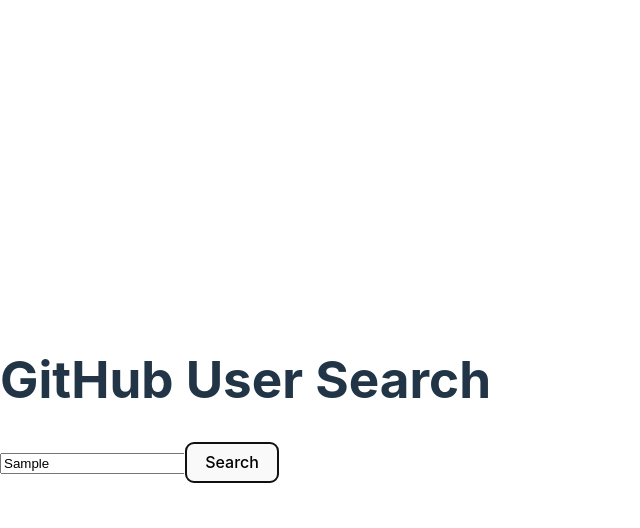
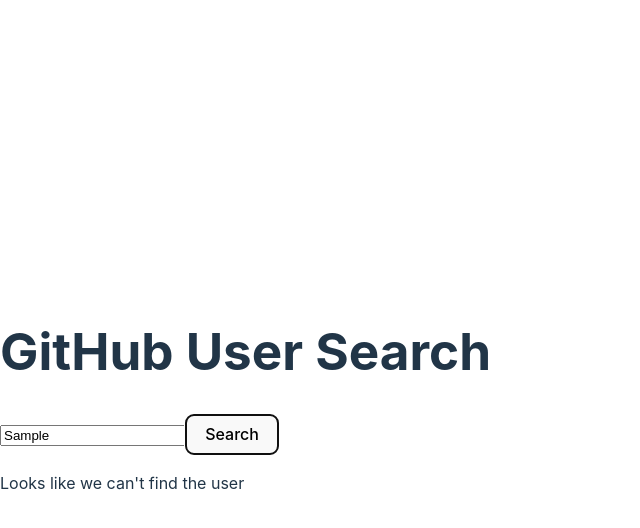
Before and after one commit to steph10920/alx-fe-reactjs, a React (Vite) app in the folder github-user-search/: page / in a window 1280 px wide. Both pictures are taken after typing "Sample" into the empty fields and a click on the button "Search". Shown: the top 528 px of the page, without its empty margins (0-640 px from the left). Built offline with nearby package versions, Linux system fonts and the light colour scheme; no server answers.

Commit message:
firsts recipe  project serach commit

```diff
--- a/github-user-search/src/App.jsx
+++ b/github-user-search/src/App.jsx
@@ -1,18 +1,24 @@
 // src/App.jsx
 import React, { useState } from 'react';
-import axios from 'axios';
 import SearchInput from './components/SearchInput';
-import UserCard from './components/UserCard';
+import { fetchUserData } from './services/githubService';
 
 function App() {
   const [userData, setUserData] = useState(null);
+  const [loading, setLoading] = useState(false);
+  const [error, setError] = useState('');
 
   const searchUser = async (username) => {
+    setLoading(true);
+    setError('');
+    setUserData(null);
     try {
-      const response = await axios.get(`https://api.github.com/users/${username}`);
-      setUserData(response.data);
+      const data = await fetchUserData(username);
+      setUserData(data);
     } catch (error) {
-      console.error('Error fetching user data:', error);
+      setError('Looks like we can\'t find the user');
+    } finally {
+      setLoading(false);
     }
   };
 
@@ -20,7 +26,24 @@ function App() {
     <div className="App">
       <h1>GitHub User Search</h1>
       <SearchInput onSearch={searchUser} />
-      <UserCard userData={userData} />
+
+      {loading && <p>Loading...</p>}
+
+      {error && <p>{error}</p>}
+
+      {userData && (
+        <div>
+          <img src={userData.avatar_url} alt={userData.login} width={100} />
+          <h2>{userData.name || userData.login}</h2>
+          <p>Followers: {userData.followers}</p>
+          <p>Following: {userData.following}</p>
+          <p>
+            <a href={userData.html_url} target="_blank" rel="noopener noreferrer">
+              Visit GitHub Profile
+            </a>
+          </p>
+        </div>
+      )}
     </div>
   );
 }
--- a/github-user-search/src/components/SearchInput.jsx
+++ b/github-user-search/src/components/SearchInput.jsx
@@ -8,20 +8,23 @@ function SearchInput({ onSearch }) {
     setUsername(event.target.value);
   };
 
-  const handleSearch = () => {
-    onSearch(username);
+  const handleSubmit = (event) => {
+    event.preventDefault();
+    if (username.trim()) {
+      onSearch(username);
+    }
   };
 
   return (
-    <div>
+    <form onSubmit={handleSubmit}>
       <input
         type="text"
         placeholder="Enter GitHub username"
         value={username}
         onChange={handleInputChange}
       />
-      <button onClick={handleSearch}>Search</button>
-    </div>
+      <button type="submit">Search</button>
+    </form>
   );
 }
 
--- a/github-user-search/src/services/githubService.js
+++ b/github-user-search/src/services/githubService.js
@@ -1,8 +1,13 @@
+// src/services/githubService.js
 import axios from 'axios';
 
 const GITHUB_API_URL = 'https://api.github.com/users';
 
-export const fetchUser = async (username) => {
-  const response = await axios.get(`${GITHUB_API_URL}/${username}`);
-  return response.data;
+export const fetchUserData = async (username) => {
+  try {
+    const response = await axios.get(`${GITHUB_API_URL}/${username}`);
+    return response.data;
+  } catch (error) {
+    throw new Error('User not found');
+  }
 };
```
